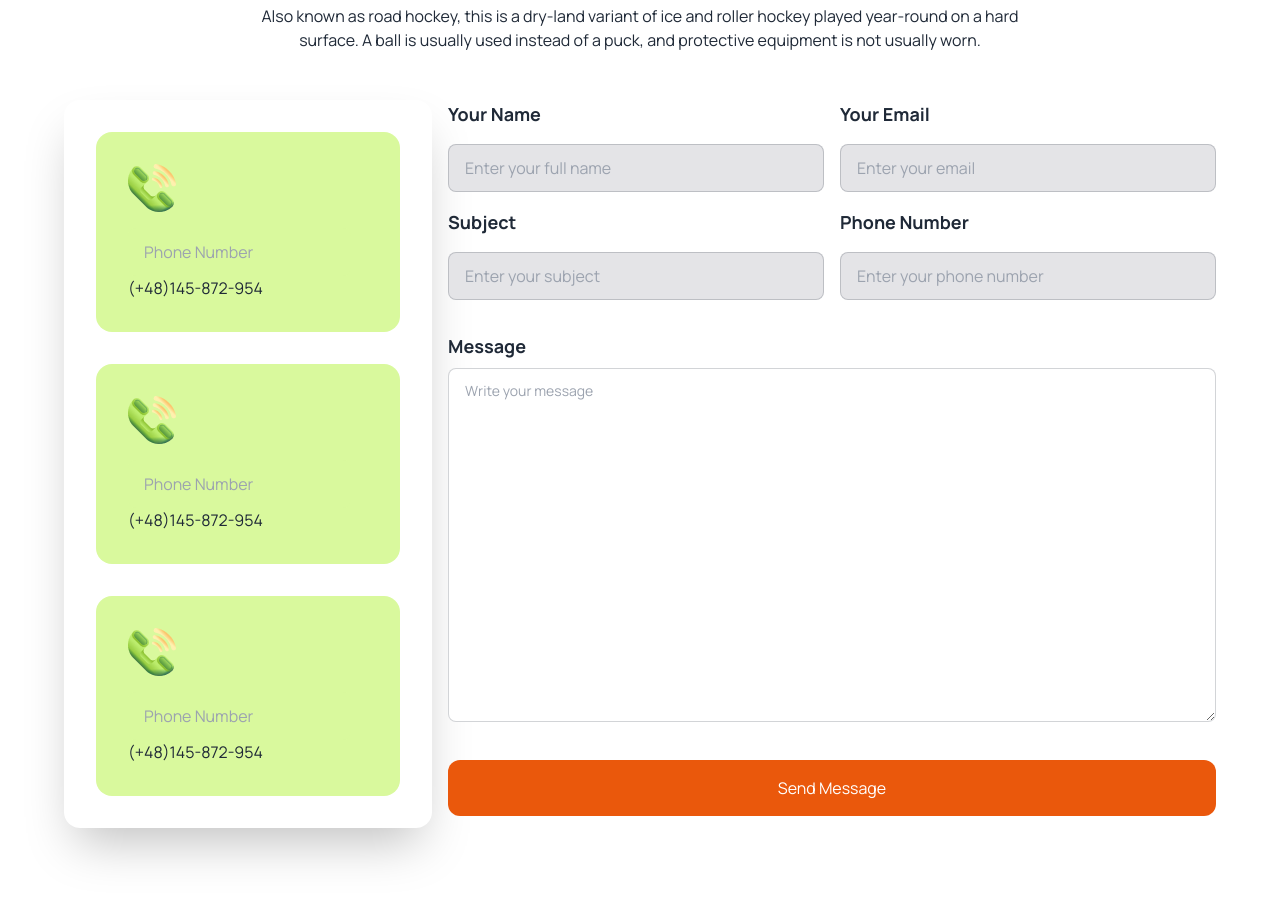
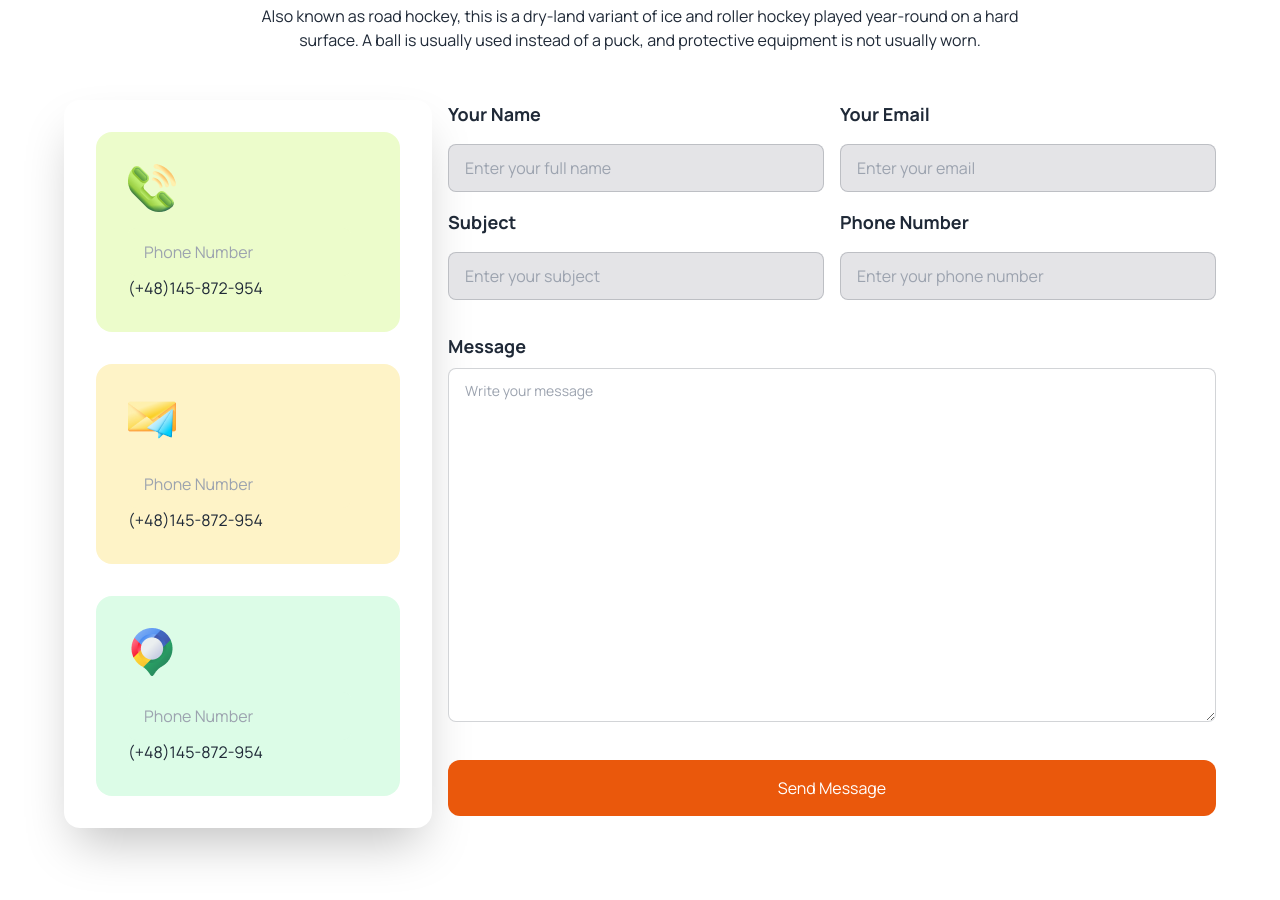
Before and after one commit to shakilahamedrana/My-Sports-Project, a plain HTML site: page index.html in a window 1280 px wide. Shown: the part 4000-4900 px from the top of the page. Drawn offline with nearby package versions, Linux system fonts and the light colour scheme.

Commit message:
images added

```diff
--- a/index.html
+++ b/index.html
@@ -440,19 +440,19 @@
 
             <div class="grid grid-cols-1 lg:grid-cols-3 mt-12">
                 <div class="rounded-box shadow-2xl mr-4 p-8">
-                    <div class="bg-lime-200 p-8 rounded-box">
+                    <div class="bg-lime-100 p-8 rounded-box">
                         <img class="" src="Images/Group 1171275317.png" alt="">
-                        <input type="text" placeholder="Phone Number" class="mt-4 input input-bordered border-none bg-lime-200"/>
+                        <input type="text" placeholder="Phone Number" class="mt-4 input input-bordered border-none bg-lime-100"/>
                         <h2>(+48)145-872-954</h2>
                     </div>
-                    <div class="bg-lime-200 p-8 rounded-box mt-8">
-                        <img class="" src="Images/Group 1171275317.png" alt="">
-                        <input type="text" placeholder="Phone Number" class="mt-4 input input-bordered border-none bg-lime-200"/>
+                    <div class="bg-amber-100 p-8 rounded-box mt-8">
+                        <img class="" src="Images/Group 1171275318.png" alt="">
+                        <input type="text" placeholder="Phone Number" class="mt-4 input input-bordered border-none bg-amber-100"/>
                         <h2>(+48)145-872-954</h2>
                     </div>
-                    <div class="bg-lime-200 p-8 rounded-box mt-8">
-                        <img class="" src="Images/Group 1171275317.png" alt="">
-                        <input type="text" placeholder="Phone Number" class="mt-4 input input-bordered border-none bg-lime-200"/>
+                    <div class="bg-green-100 p-8 rounded-box mt-8">
+                        <img class="" src="Images/Group 1171275321.png" alt="">
+                        <input type="text" placeholder="Phone Number" class="mt-4 input input-bordered border-none bg-green-100"/>
                         <h2>(+48)145-872-954</h2>
                     </div>
 
```
